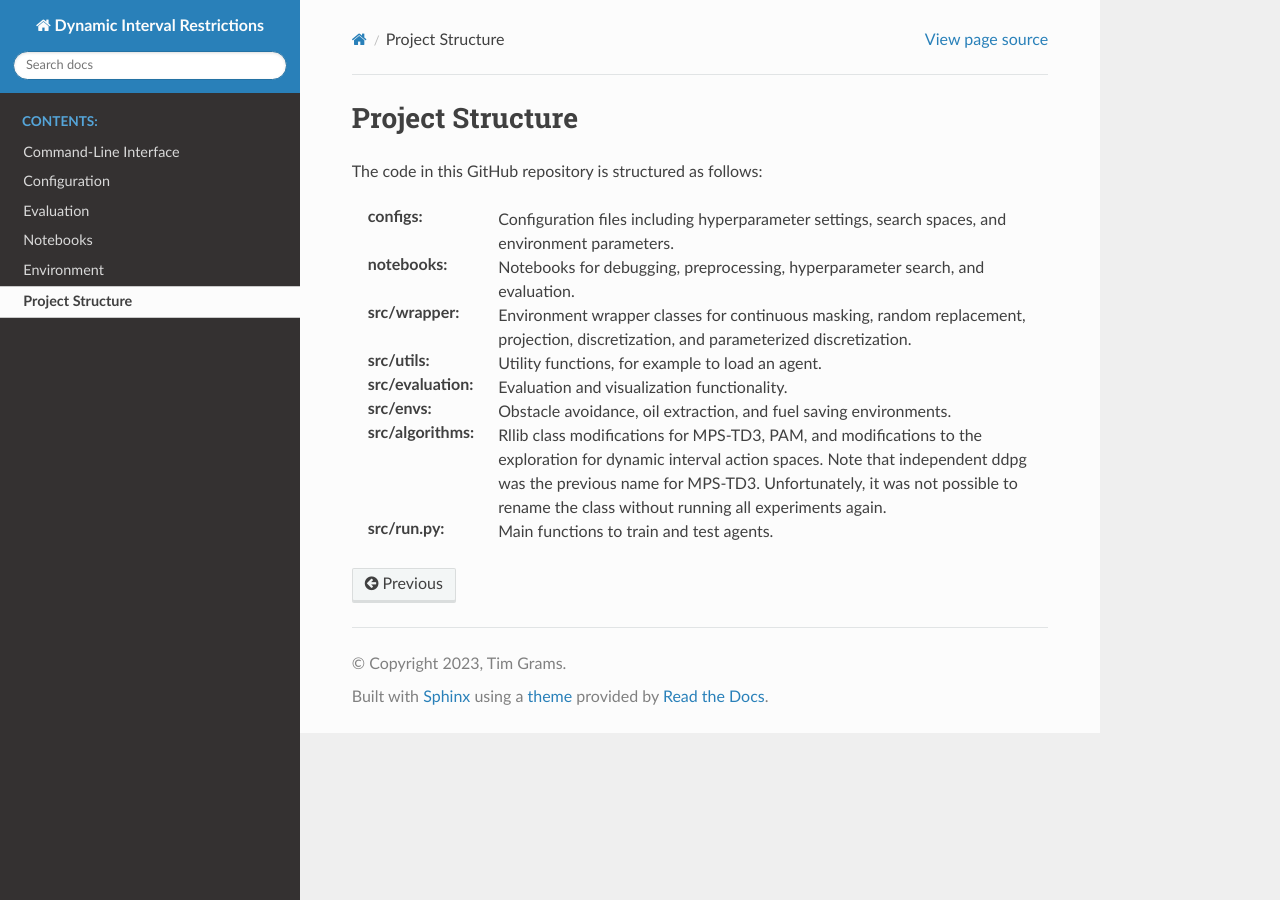
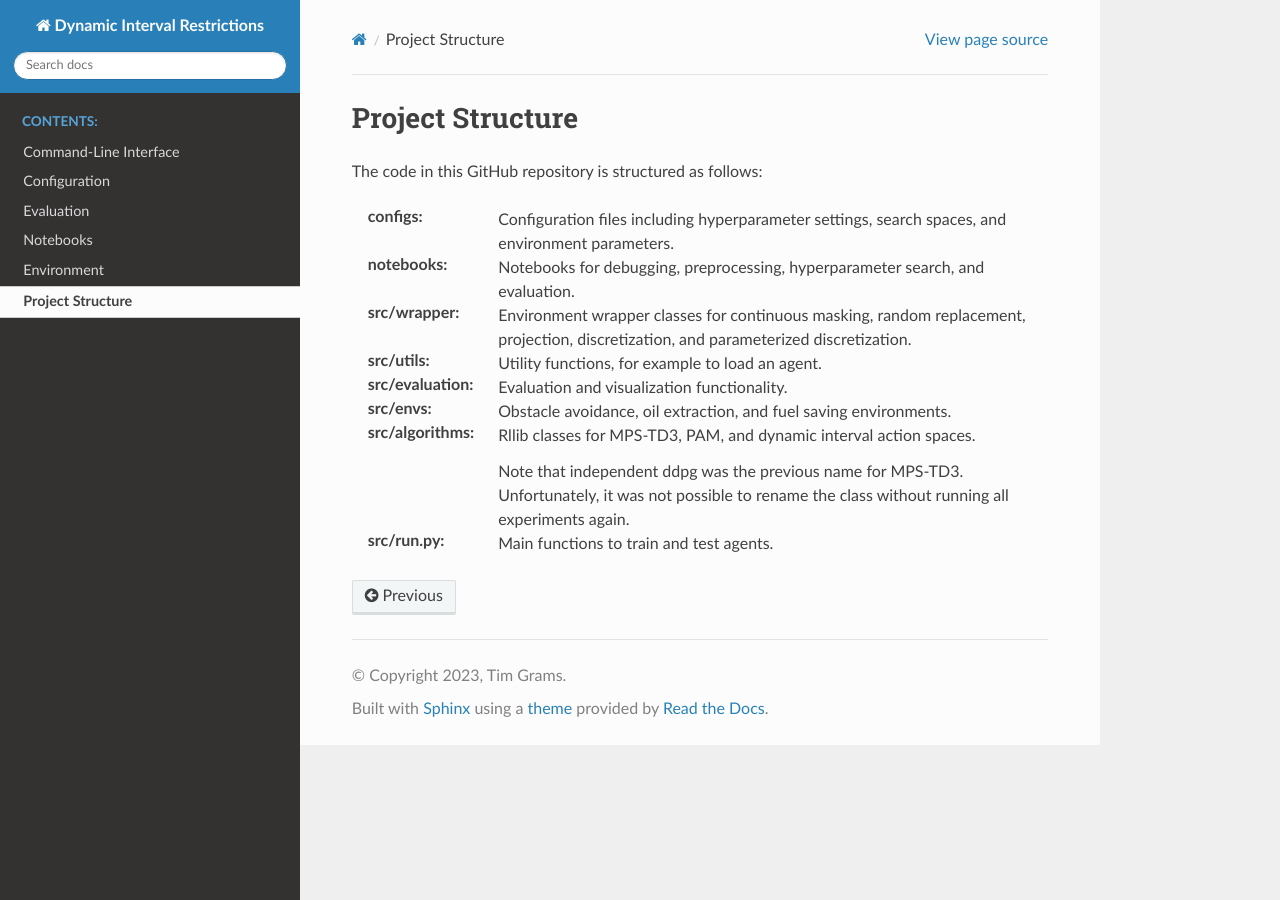
Before and after one commit to tim-grams/Dynamic-Interval-Restrictions, a Sphinx documentation site: the page built from docs/source/structure.rst, in a window 1280 px wide. Built offline with Sphinx 7.4.7 and the Read the Docs theme 2.0.0, drawn with Linux system fonts in a browser that asks for light colours.

Commit message:
Update structure.rst

```diff
--- a/docs/source/structure.rst
+++ b/docs/source/structure.rst
@@ -22,7 +22,8 @@ The code in this GitHub repository is structured as follows:
     Obstacle avoidance, oil extraction, and fuel saving environments.
 
 :src/algorithms:
-    Rllib class modifications for MPS-TD3, PAM, and modifications to the exploration for dynamic interval action spaces.
+    Rllib classes for MPS-TD3, PAM, and dynamic interval action spaces.
+
     Note that independent ddpg was the previous name for MPS-TD3. Unfortunately, it was not possible to rename the class without running all experiments again.
 
 :src/run.py:
```
